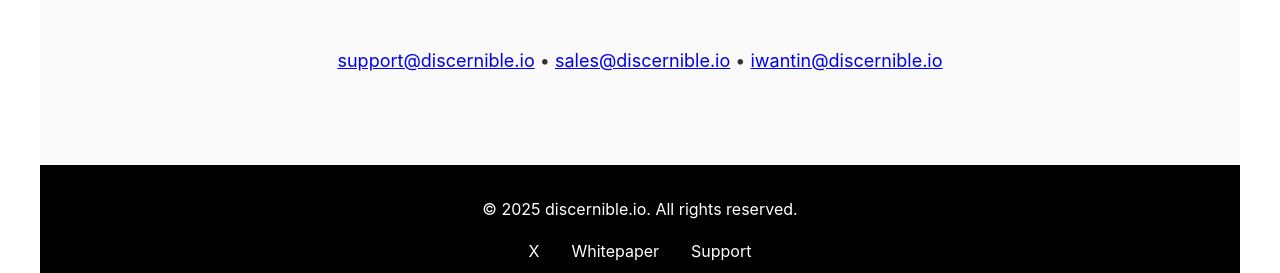
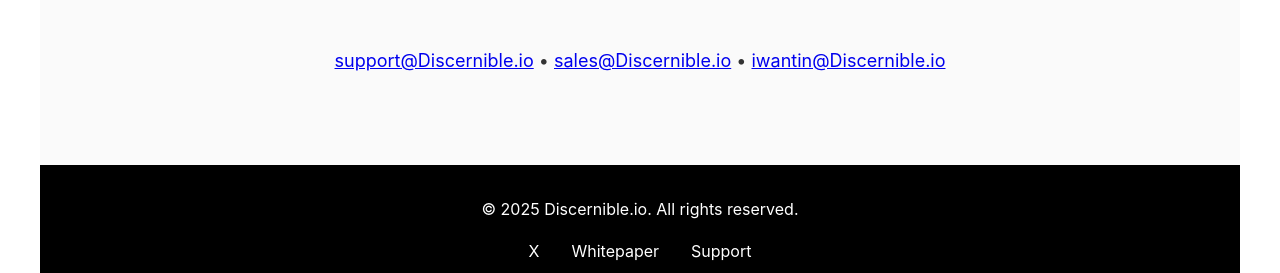
Before and after one commit to rodit-org/homepage-discernible-io, a website: page public/index.html in a window 1280 px wide. Shown: the part 4597-4870 px from the top of the page. Drawn offline with Linux system fonts and the light colour scheme.

Commit message:
style: capitalize brand name to Discernible.io throughout site

```diff
--- a/public/index.html
+++ b/public/index.html
@@ -3,8 +3,8 @@
 <head>
     <meta charset="UTF-8">
     <meta name="viewport" content="width=device-width, initial-scale=1.0">
-    <meta name="description" content="discernible.io — RODiT: Rich Online Digital Tokens. Unify authentication, configuration, and licensing for APIs and online services.">
-    <title>discernible.io — RODiT: Rich Online Digital Tokens</title>
+    <meta name="description" content="Discernible.io — RODiT: Rich Online Digital Tokens. Unify authentication, configuration, and licensing for APIs and online services.">
+    <title>Discernible.io — RODiT: Rich Online Digital Tokens</title>
     <link rel="stylesheet" href="styles.css">
 </head>
 <body>
@@ -12,7 +12,7 @@
         <header>
             <nav class="navbar">
                 <div class="logo">
-                    <img src="logo.png" alt="discernible.io">
+                    <img src="logo.png" alt="Discernible.io">
                 </div>
                 <ul class="nav-links">
                     <li><a href="#features">Features</a></li>
@@ -152,7 +152,7 @@
                         <a class="btn btn-secondary" href="https://dev.to/discernible-io/announcing-rodit-api-revolutionizing-api-authentication-3h3o" target="_blank" rel="noopener">API Announcement</a>
                     </div>
                     <div class="cta-buttons" style="margin-top: 1rem;">
-                        <a class="btn btn-primary" href="mailto:sales@discernible.io?subject=RODiT%20Beta">Join the Beta</a>
+                        <a class="btn btn-primary" href="mailto:sales@Discernible.io?subject=RODiT%20Beta">Join the Beta</a>
                         <a class="btn btn-secondary" href="https://x.com/Dscernble" target="_blank" rel="noopener">Follow on X</a>
                     </div>
                 </div>
@@ -180,20 +180,20 @@
             <section id="contact" class="contact">
                 <h2 class="section-title">Get In Touch</h2>
                 <p class="about-text" style="text-align: center; margin-bottom: 1.5rem;">
-                    <a href="mailto:support@discernible.io">support@discernible.io</a> •
-                    <a href="mailto:sales@discernible.io">sales@discernible.io</a> •
-                    <a href="mailto:iwantin@discernible.io">iwantin@discernible.io</a>
+                    <a href="mailto:support@Discernible.io">support@Discernible.io</a> •
+                    <a href="mailto:sales@Discernible.io">sales@Discernible.io</a> •
+                    <a href="mailto:iwantin@Discernible.io">iwantin@Discernible.io</a>
                 </p>
             </section>
         </main>
 
         <footer>
             <div class="footer-content">
-                <p>&copy; 2025 discernible.io. All rights reserved.</p>
+                <p>&copy; 2025 Discernible.io. All rights reserved.</p>
                 <div class="footer-links">
                     <a href="https://x.com/Dscernble" target="_blank" rel="noopener">X</a>
                     <a href="https://dev.to/discernible-io/rich-online-digital-tokens-whitepaper-1gpg" target="_blank" rel="noopener">Whitepaper</a>
-                    <a href="mailto:support@discernible.io">Support</a>
+                    <a href="mailto:support@Discernible.io">Support</a>
                 </div>
             </div>
         </footer>
```
